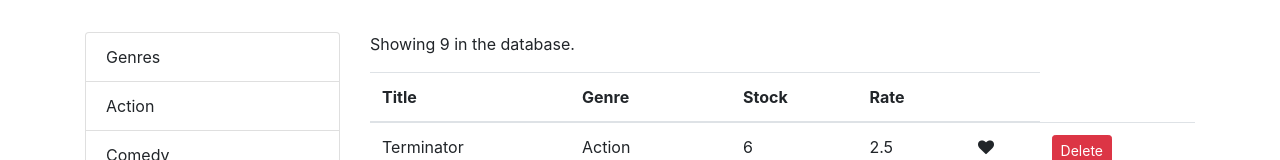
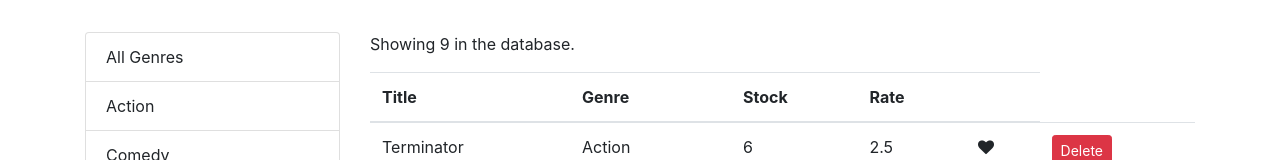
Before and after one commit to dantrovato/vidly, a React (Create React App) app: page / in a window 1280 px wide. Shown: the top 160 px of the page. Built offline with nearby package versions, Linux system fonts and the light colour scheme.

Commit message:
Add 14-Adding All Genres

```diff
--- a/src/components/common/listGroup.jsx
+++ b/src/components/common/listGroup.jsx
@@ -39,7 +39,6 @@ const ListGroup = (props) => {
 
   return (
     <ul className="list-group">
-      <li className="list-group-item">Genres</li>
       {items.map((item) => {
         return (
           <li
--- a/src/components/movies.jsx
+++ b/src/components/movies.jsx
@@ -16,7 +16,9 @@ class Movies extends Component {
   };
 
   componentDidMount() {
-    this.setState({ movies: getMovies(), genres: getGenres() });
+    const genres = [{ name: "All Genres" }, ...getGenres()];
+
+    this.setState({ movies: getMovies(), genres });
   }
 
   handleDelete = (movie) => {
@@ -42,7 +44,7 @@ class Movies extends Component {
   };
 
   handleGenreSelect = (genre) => {
-    this.setState({ selectedGenre: genre });
+    this.setState({ selectedGenre: genre, currentPage: 1 });
   };
 
   filterMovies;
@@ -58,9 +60,12 @@ class Movies extends Component {
 
     if (count === 0) return <p>There are no movies in the database.</p>;
 
-    const filtered = selectedGenre
-      ? allMovies.filter((m) => m.genre._id === selectedGenre._id)
-      : allMovies;
+    // if selectedGenre is truthy and it has an _id attribute return the filtered
+    // movies, else return allMovies
+    const filtered =
+      selectedGenre && selectedGenre._id
+        ? allMovies.filter((m) => m.genre._id === selectedGenre._id)
+        : allMovies;
 
     const movies = paginate(filtered, currentPage, pageSize);
 
```
